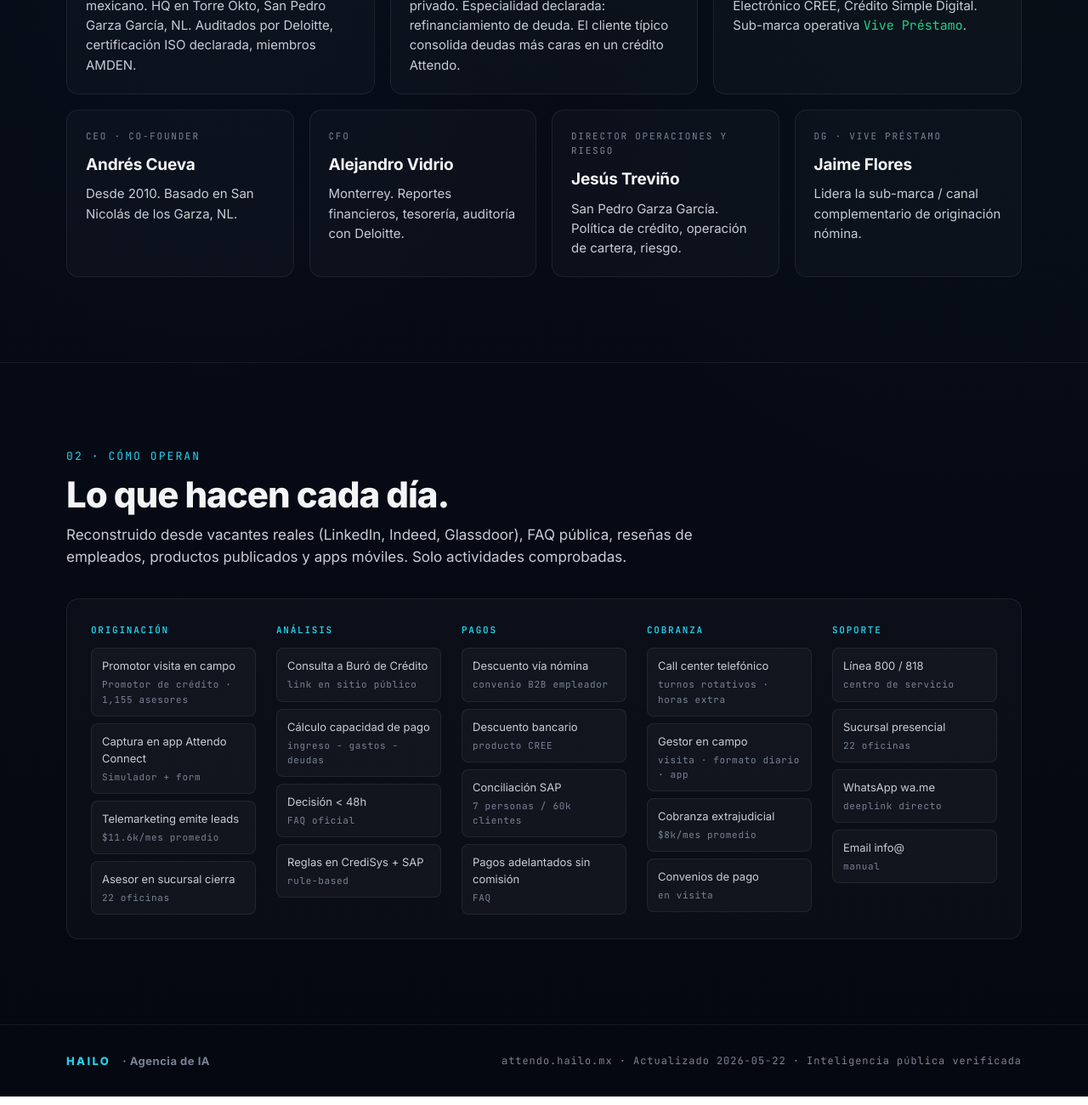
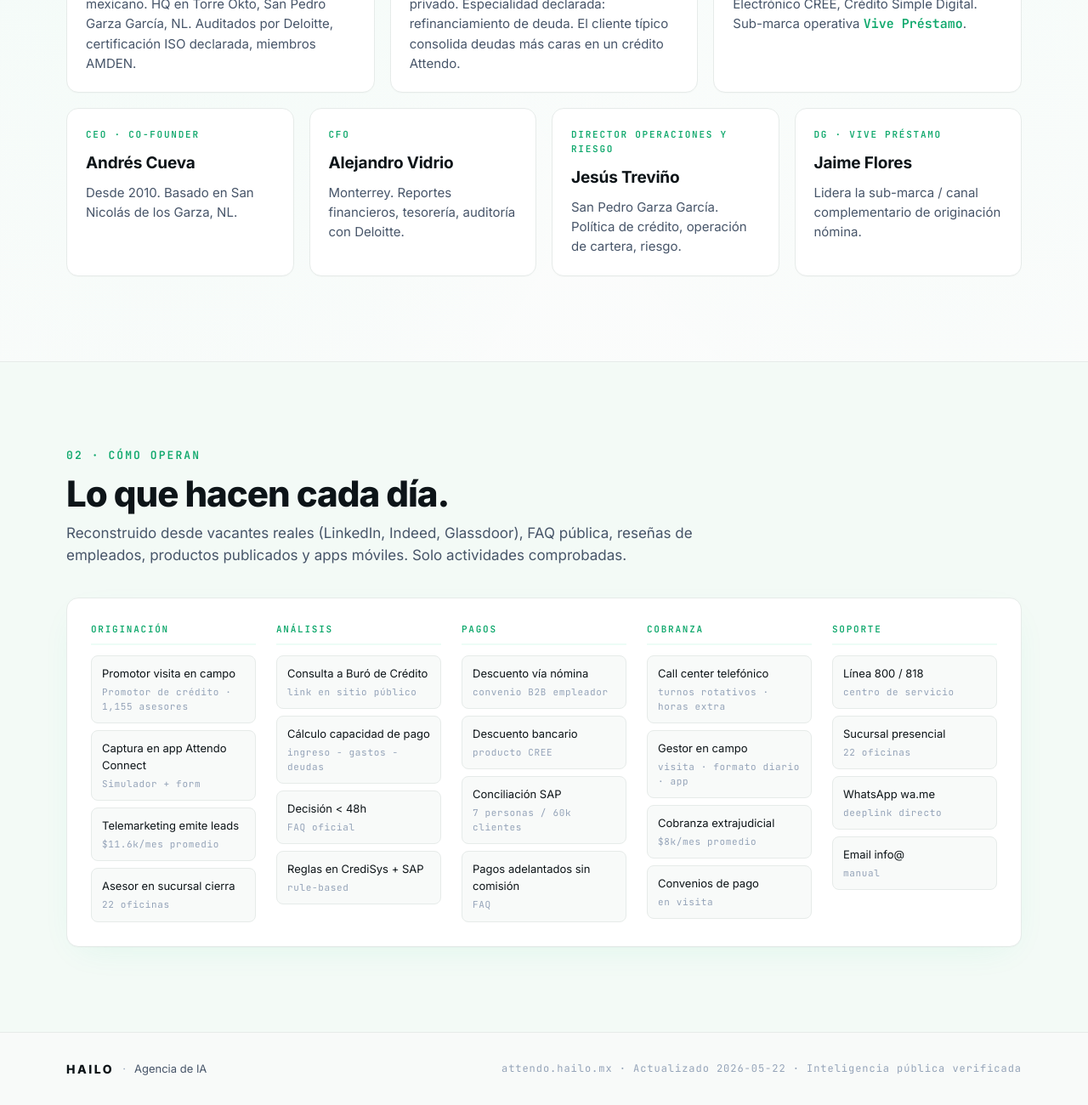
Before and after one commit to hailomx/attendo, a plain HTML site: page index.html in a window 1280 px wide. Shown: the part 1198-2498 px from the top of the page at 85% size. Drawn offline with Linux system fonts and the light colour scheme.

Commit message:
Restyle: switch to Attendo brand palette (light theme, green #1fd18a)

```diff
--- a/index.html
+++ b/index.html
@@ -4,6 +4,7 @@
 <meta charset="UTF-8" />
 <meta name="viewport" content="width=device-width, initial-scale=1.0" />
 <meta name="description" content="HAILO × Attendo · Brief de empresa. Quiénes son y qué hacen." />
+<meta name="theme-color" content="#1fd18a" />
 <title>HAILO × Attendo · Brief</title>
 <link rel="icon" type="image/png" href="assets/favicon.png" />
 <link rel="preconnect" href="https://fonts.googleapis.com" />
@@ -11,25 +12,41 @@
 <link href="https://fonts.googleapis.com/css2?family=Inter:wght@400;500;600;700;800;900&family=JetBrains+Mono:wght@400;500;600&display=swap" rel="stylesheet" />
 <style>
   :root{
-    --bg: #050810;
-    --surface: rgba(255,255,255,0.025);
-    --surface-strong: rgba(255,255,255,0.05);
-    --border: rgba(255,255,255,0.07);
-    --border-strong: rgba(255,255,255,0.12);
-    --text: #f3f4f6;
-    --text-2: #c7ccd6;
-    --muted: #7a8294;
-    --hailo: #22d3ee;
-    --attendo: #1fd18a;
-    --good: #34d399;
+    /* Surfaces */
+    --bg:            #ffffff;
+    --bg-soft:       #f8faf9;
+    --bg-tint:       #f3faf6;        /* leve tinte verde para alternar */
+    --surface:       #ffffff;
+    --surface-hover: #f6f8f7;
+
+    /* Borders */
+    --border:        #e6ebe9;
+    --border-strong: #d3dad7;
+    --border-accent: rgba(31,209,138,0.35);
+
+    /* Text */
+    --text:    #0d1418;
+    --text-2:  #475569;
+    --muted:   #94a3b8;
+
+    /* Brand — Attendo green */
+    --attendo:       #1fd18a;
+    --attendo-dark:  #0fa86c;
+    --attendo-deep:  #086b46;
+    --attendo-soft:  rgba(31,209,138,0.08);
+    --attendo-ring:  rgba(31,209,138,0.18);
+
+    /* HAILO mark on light */
+    --hailo: #0d1418;
   }
   *{ box-sizing:border-box; }
   html{ scroll-behavior:smooth; }
   body{
     margin:0;
-    background: radial-gradient(ellipse at 20% -10%, rgba(34,211,238,0.08), transparent 50%),
-                radial-gradient(ellipse at 90% 10%, rgba(31,209,138,0.05), transparent 50%),
-                linear-gradient(180deg, #04060d 0%, #070b16 60%, #050810 100%);
+    background:
+      radial-gradient(ellipse at 15% -10%, rgba(31,209,138,0.10), transparent 55%),
+      radial-gradient(ellipse at 90% 5%, rgba(31,209,138,0.06), transparent 50%),
+      linear-gradient(180deg, #ffffff 0%, #f8faf9 100%);
     color: var(--text);
     font-family: 'Inter', -apple-system, BlinkMacSystemFont, system-ui, sans-serif;
     font-feature-settings: 'ss01','cv11';
@@ -43,64 +60,81 @@
   /* TOP BAR */
   header.bar{
     position: sticky; top:0; z-index:50;
-    background: rgba(5,8,16,0.72);
-    backdrop-filter: saturate(140%) blur(12px);
-    -webkit-backdrop-filter: saturate(140%) blur(12px);
+    background: rgba(255,255,255,0.78);
+    backdrop-filter: saturate(160%) blur(14px);
+    -webkit-backdrop-filter: saturate(160%) blur(14px);
     border-bottom: 1px solid var(--border);
   }
   .bar-inner{ display:flex; align-items:center; justify-content:space-between; padding: 14px 28px; max-width:1380px; margin:0 auto; }
   .brand{ display:flex; align-items:center; gap:14px; font-weight:700; letter-spacing:.04em; }
-  .brand .hailo{ color: var(--hailo); font-weight:800; letter-spacing:.18em; }
-  .brand .cross{ color: var(--muted); font-weight:500; }
-  .brand img{ height: 22px; opacity:.95; }
-  .bar-meta{ color: var(--muted); font-size: 13px; letter-spacing:.04em; }
-  .bar-meta .dot{ display:inline-block; width:6px; height:6px; border-radius:50%; background: var(--good); margin-right:8px; box-shadow: 0 0 12px var(--good); }
+  .brand .hailo{ color: var(--hailo); font-weight:800; letter-spacing:.18em; font-size: 15px; }
+  .brand .cross{ color: var(--muted); font-weight:400; font-size: 16px; }
+  .brand img{ height: 22px; opacity: 1; }
+  .bar-meta{ color: var(--text-2); font-size: 13px; letter-spacing:.04em; }
+  .bar-meta .dot{ display:inline-block; width:6px; height:6px; border-radius:50%; background: var(--attendo); margin-right:8px; box-shadow: 0 0 12px var(--attendo); }
 
   /* HERO */
   .hero{ padding: 110px 0 80px; position:relative; overflow:hidden; }
   .hero .grid-overlay{
-    position:absolute; inset:0; pointer-events:none; opacity:.4;
+    position:absolute; inset:0; pointer-events:none; opacity:.55;
     background-image:
-      linear-gradient(rgba(255,255,255,0.025) 1px, transparent 1px),
-      linear-gradient(90deg, rgba(255,255,255,0.025) 1px, transparent 1px);
+      linear-gradient(rgba(13,20,24,0.04) 1px, transparent 1px),
+      linear-gradient(90deg, rgba(13,20,24,0.04) 1px, transparent 1px);
     background-size: 48px 48px;
     mask-image: radial-gradient(ellipse at center, black 30%, transparent 75%);
     -webkit-mask-image: radial-gradient(ellipse at center, black 30%, transparent 75%);
   }
   .eyebrow{
     display:inline-flex; align-items:center; gap:10px;
-    padding: 6px 12px; border:1px solid var(--border-strong); border-radius: 999px;
-    font-size: 12px; letter-spacing:.18em; text-transform: uppercase; color: var(--text-2);
-    background: var(--surface);
+    padding: 6px 12px;
+    border:1px solid var(--border-accent);
+    border-radius: 999px;
+    font-size: 12px; letter-spacing:.18em; text-transform: uppercase;
+    color: var(--attendo-deep);
+    background: var(--attendo-soft);
+    font-weight: 600;
   }
-  .eyebrow .pulse{ width:6px; height:6px; border-radius:50%; background: var(--hailo); box-shadow: 0 0 14px var(--hailo); }
+  .eyebrow .pulse{ width:6px; height:6px; border-radius:50%; background: var(--attendo); box-shadow: 0 0 14px var(--attendo); }
   h1.hero-title{
     font-size: clamp(48px, 8vw, 96px);
-    line-height: 0.98;
+    line-height: 0.96;
     letter-spacing: -0.035em;
     font-weight: 800;
     margin: 28px 0 22px;
+    color: var(--text);
   }
-  h1.hero-title .accent{ color: var(--hailo); }
+  h1.hero-title .accent{ color: var(--attendo); }
   .lede{ font-size: clamp(18px, 1.5vw, 22px); color: var(--text-2); max-width: 760px; line-height:1.55; }
   .lede strong{ color: var(--text); font-weight:600; }
-  .lede em{ color: var(--attendo); font-style:normal; font-weight:600; }
+  .lede em{ color: var(--attendo-dark); font-style:normal; font-weight:600; }
 
   .stat-strip{
     margin-top: 56px;
     display:grid; grid-template-columns: repeat(6, 1fr); gap:0;
-    border: 1px solid var(--border); border-radius: 14px;
+    border: 1px solid var(--border);
+    border-radius: 16px;
     background: var(--surface);
     overflow: hidden;
+    box-shadow: 0 1px 0 rgba(13,20,24,0.02), 0 8px 30px -10px rgba(31,209,138,0.10);
   }
   .stat-strip > div{
     padding: 22px 18px;
     border-right: 1px solid var(--border);
+    background: var(--surface);
+    transition: background .2s ease;
   }
+  .stat-strip > div:hover{ background: var(--attendo-soft); }
   .stat-strip > div:last-child{ border-right: none; }
-  .stat-strip .v{ font-family:'JetBrains Mono', monospace; font-size: 22px; font-weight:600; color: var(--text); letter-spacing:-0.01em; }
+  .stat-strip .v{
+    font-family:'JetBrains Mono', monospace;
+    font-size: 24px; font-weight:600;
+    color: var(--text); letter-spacing:-0.01em;
+  }
   .stat-strip .v.green{ color: var(--attendo); }
-  .stat-strip .l{ font-size: 11px; color: var(--muted); letter-spacing:.12em; text-transform: uppercase; margin-top:6px; }
+  .stat-strip .l{
+    font-size: 11px; color: var(--muted);
+    letter-spacing:.12em; text-transform: uppercase; margin-top:6px; font-weight:500;
+  }
   @media (max-width: 880px){
     .stat-strip{ grid-template-columns: repeat(2, 1fr); }
     .stat-strip > div{ border-right: 1px solid var(--border); border-bottom: 1px solid var(--border); }
@@ -109,16 +143,25 @@
 
   /* SECTIONS */
   section{ padding: 100px 0; border-top: 1px solid var(--border); position: relative; }
+  section.tinted{ background: var(--bg-tint); }
   .sec-head{ display:flex; align-items: baseline; gap: 18px; margin-bottom: 12px; }
-  .sec-num{ font-family:'JetBrains Mono', monospace; color: var(--hailo); font-size: 13px; letter-spacing:.16em; }
-  .sec-title{ font-size: clamp(28px, 4vw, 42px); font-weight:800; letter-spacing:-0.025em; margin:0; line-height:1.1; }
+  .sec-num{
+    font-family:'JetBrains Mono', monospace;
+    color: var(--attendo-dark); font-size: 13px; letter-spacing:.16em; font-weight:600;
+  }
+  .sec-title{
+    font-size: clamp(28px, 4vw, 42px);
+    font-weight:800; letter-spacing:-0.025em;
+    margin:0; line-height:1.1;
+    color: var(--text);
+  }
   .sec-sub{ color: var(--text-2); font-size: 17px; max-width: 760px; margin-top: 10px; }
 
   /* CARDS */
   .grid{ display:grid; gap:18px; }
   .cards-3{ grid-template-columns: repeat(3, 1fr); }
   .cards-4{ grid-template-columns: repeat(4, 1fr); }
-  @media (max-width: 880px){ .cards-3,.cards-4{ grid-template-columns: 1fr; } }
+  @media (max-width: 880px){ .cards-3, .cards-4{ grid-template-columns: 1fr; } }
 
   .card{
     background: var(--surface);
@@ -126,33 +169,68 @@
     border-radius: 14px;
     padding: 22px;
     transition: all .2s ease;
+    box-shadow: 0 1px 0 rgba(13,20,24,0.02);
   }
-  .card:hover{ border-color: var(--border-strong); background: var(--surface-strong); transform: translateY(-2px); }
-  .card .kicker{ font-family:'JetBrains Mono', monospace; font-size:11px; letter-spacing:.16em; color: var(--muted); text-transform:uppercase; }
-  .card h3{ margin: 10px 0 8px; font-size: 19px; letter-spacing:-0.01em; }
+  .card:hover{
+    border-color: var(--border-accent);
+    transform: translateY(-2px);
+    box-shadow: 0 8px 30px -12px rgba(31,209,138,0.25);
+  }
+  .card .kicker{
+    font-family:'JetBrains Mono', monospace;
+    font-size:11px; letter-spacing:.16em;
+    color: var(--attendo-dark); text-transform:uppercase; font-weight:600;
+  }
+  .card h3{ margin: 10px 0 8px; font-size: 19px; letter-spacing:-0.01em; color: var(--text); }
   .card p{ color: var(--text-2); font-size: 15px; margin:0; }
 
   /* OPS PIPELINE */
   .ops{
     display:grid; grid-template-columns: repeat(5, 1fr); gap: 12px;
-    border:1px solid var(--border); border-radius: 14px; padding: 22px;
+    border:1px solid var(--border);
+    border-radius: 14px; padding: 22px;
     background: var(--surface);
-    position: relative;
+    box-shadow: 0 1px 0 rgba(13,20,24,0.02), 0 12px 40px -16px rgba(31,209,138,0.12);
   }
   @media (max-width: 880px){ .ops{ grid-template-columns: 1fr; } }
   .lane{ padding: 6px; }
-  .lane h4{ margin:0 0 12px; font-family:'JetBrains Mono', monospace; font-size:11px; letter-spacing:.16em; color: var(--hailo); text-transform: uppercase; }
+  .lane h4{
+    margin:0 0 12px;
+    font-family:'JetBrains Mono', monospace;
+    font-size:11px; letter-spacing:.16em;
+    color: var(--attendo-dark);
+    text-transform: uppercase; font-weight:700;
+    padding-bottom: 8px;
+    border-bottom: 2px solid var(--attendo-soft);
+  }
   .lane ul{ margin:0; padding:0; list-style: none; display:grid; gap:8px; }
   .lane li{
-    background: rgba(255,255,255,0.03); border:1px solid var(--border);
-    border-radius: 8px; padding: 10px 12px; font-size: 13px; color: var(--text-2);
+    background: var(--bg-soft);
+    border:1px solid var(--border);
+    border-radius: 8px; padding: 10px 12px;
+    font-size: 13px; color: var(--text);
+    transition: all .15s ease;
   }
-  .lane li .who{ display:block; font-size:11px; color: var(--muted); margin-top:4px; font-family:'JetBrains Mono', monospace; letter-spacing:.06em; }
+  .lane li:hover{ border-color: var(--border-accent); background: var(--surface); }
+  .lane li .who{
+    display:block; font-size:11px; color: var(--muted);
+    margin-top:4px;
+    font-family:'JetBrains Mono', monospace; letter-spacing:.06em;
+  }
 
   /* FOOTER */
-  footer{ border-top:1px solid var(--border); padding: 32px 0; color: var(--muted); font-size: 13px; }
+  footer{
+    border-top:1px solid var(--border);
+    padding: 32px 0;
+    color: var(--text-2); font-size: 13px;
+    background: var(--bg-soft);
+  }
   footer .container{ display:flex; justify-content:space-between; align-items:center; gap: 14px; flex-wrap: wrap; }
-  footer .mono{ font-size: 12px; letter-spacing:.08em; }
+  footer .mono{ font-size: 12px; letter-spacing:.08em; color: var(--muted); }
+  footer .brand-foot{ display:flex; align-items:center; gap:10px; }
+  footer .brand-foot .hailo{ color: var(--hailo); font-weight:800; letter-spacing:.18em; font-size:14px; }
+  footer .brand-foot .sep{ color: var(--muted); }
+  footer .brand-foot .tag{ color: var(--text-2); }
 
   /* Subtle reveal */
   @keyframes rise { from{ opacity:0; transform: translateY(12px); } to{ opacity:1; transform: none; } }
@@ -179,7 +257,7 @@
 <main>
 
   <!-- HERO -->
-  <section class="hero">
+  <section class="hero" style="border-top:none;">
     <div class="grid-overlay"></div>
     <div class="container">
       <div class="eyebrow rise"><span class="pulse"></span> HAILO INTELLIGENCE DESK</div>
@@ -225,7 +303,7 @@
         <div class="card">
           <div class="kicker">Productos</div>
           <h3>Tres líneas activas</h3>
-          <p>Crédito Simple sin Aval ($5k–$250k MXN, 6–60 meses, 47.93% tasa fija), Crédito Electrónico CREE, Crédito Simple Digital. Sub-marca operativa <span class="mono" style="color:var(--attendo)">Vive&nbsp;Préstamo</span>.</p>
+          <p>Crédito Simple sin Aval ($5k–$250k MXN, 6–60 meses, 47.93% tasa fija), Crédito Electrónico CREE, Crédito Simple Digital. Sub-marca operativa <span class="mono" style="color:var(--attendo-dark); font-weight:600;">Vive&nbsp;Préstamo</span>.</p>
         </div>
       </div>
 
@@ -255,7 +333,7 @@
   </section>
 
   <!-- 02 OPERACIONES -->
-  <section>
+  <section class="tinted">
     <div class="container">
       <div class="sec-head">
         <span class="sec-num">02 · CÓMO OPERAN</span>
@@ -323,8 +401,10 @@
 
 <footer>
   <div class="container">
-    <div>
-      <span class="brand"><span class="hailo" style="color:var(--hailo); font-weight:800; letter-spacing:.18em;">HAILO</span> <span style="color:var(--muted);">· Agencia de IA</span></span>
+    <div class="brand-foot">
+      <span class="hailo">HAILO</span>
+      <span class="sep">·</span>
+      <span class="tag">Agencia de IA</span>
     </div>
     <div class="mono">attendo.hailo.mx · Actualizado 2026-05-22 · Inteligencia pública verificada</div>
   </div>
```
